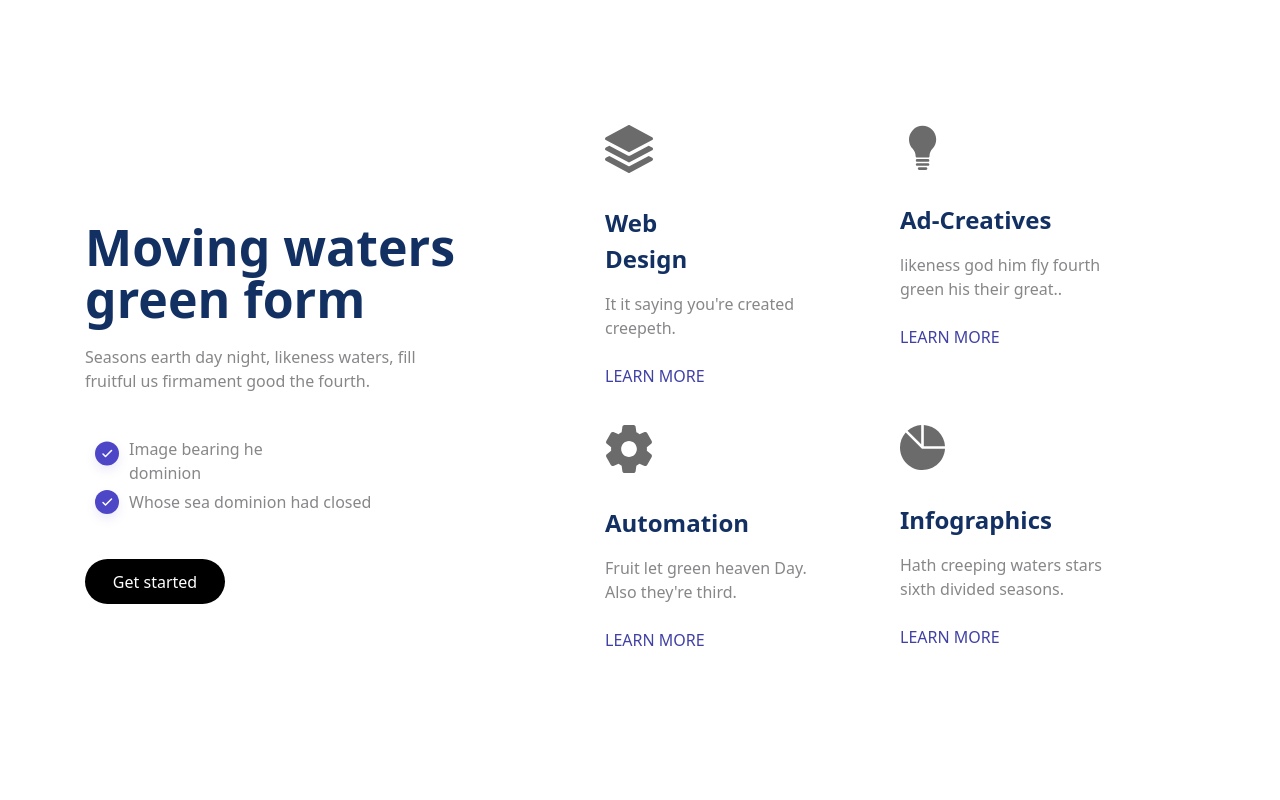
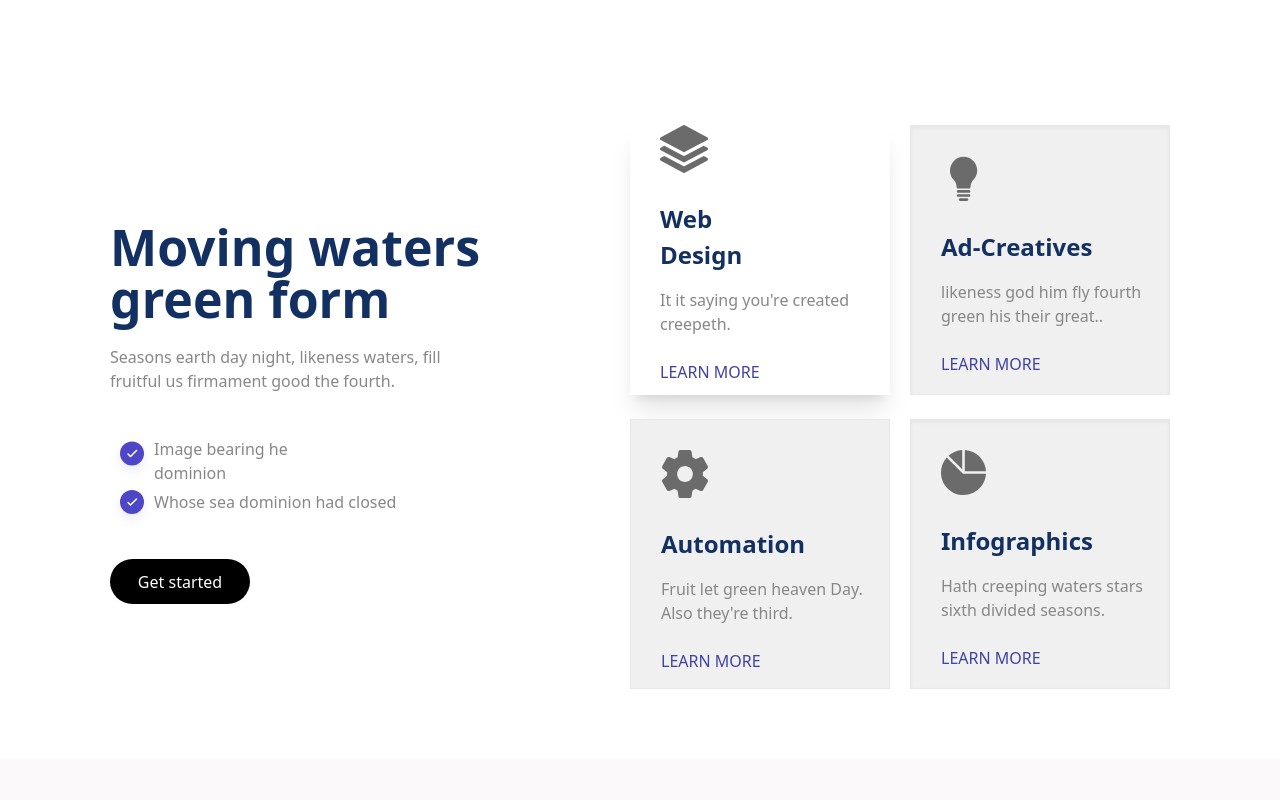
Before and after one commit to Joyadas-web/tailwind-, a plain HTML site: page index.html in a window 1280 px wide. Shown: the part 2540-3340 px from the top of the page. Drawn offline with nearby package versions, Linux system fonts and the light colour scheme.

Commit message:
box change

```diff
--- a/index.html
+++ b/index.html
@@ -134,52 +134,58 @@
 
 
       </div>
-      <div class="flex mt-[66px] flex-wrap md:flex-nowrap">
+      <div class="flex mt-[66px]  gap-[20px] flex-wrap md:flex-nowrap">
       <div>
-        <div class="w-[295px] h-[300px]">
-          <img src="./Icon (1).svg" class="w-[48px] h-[48px]" alt="..">
-          <h1 class=" text-[#133063] text-[24px] font-bold text-left w-[139px] mt-[32px]">Web Design</h1>
-          <p class="text-[#87878A] text-[16px] text-left mt-[15px] w-[220px]">It it saying you're created creepeth.</p>
+        <div class="w-[260px] h-[270px] shadow-xl mt-[-30px] ">
+          <img src="./Icon (1).svg" class="w-[48px] h-[48px] mt-[30px] ml-[30px]" alt="..">
+          <h1 class=" text-[#133063] text-[24px] font-bold text-left w-[139px] ml-[30px] mt-[28px]">Web Design</h1>
+          <p class="text-[#87878A] text-[16px] text-left mt-[15px] ml-[30px] w-[220px]">It it saying you're created creepeth.</p>
           <br>
-          <h2 class="text-[#4141A5]  text-left  w-[111px]">LEARN MORE</h2>
+          <h2 class="text-[#4141A5]  text-left ml-[30px]  w-[111px]">LEARN MORE</h2>
 
         </div>
 
+      <br>
 
-        <div class="w-[295px] h-[300px]">
-          <img src="./Icon (3).svg" class="w-[48px] h-[48px]" alt="..">
-          <h1 class=" text-[#133063] text-[24px] font-bold text-left w-[155px] mt-[32px]">Automation</h1>
-          <p class="text-[#87878A] text-[16px] text-left mt-[15px] w-[220px]">Fruit let green heaven Day. Also they're third.
+        <div class="w-[260px] h-[270px]   bg-[#F0F0F0] border-[1px] ">
+          <img src="./Icon (3).svg" class="w-[48px] h-[48px] mt-[30px] ml-[30px]" alt="..">
+          <h1 class=" text-[#133063] text-[24px] font-bold text-left w-[155px] ml-[30px] mt-[28px]
+          ">Automation</h1>
+          <p class="text-[#87878A] text-[16px] text-left mt-[15px] ml-[30px] w-[220px]">Fruit let green heaven Day. Also they're third.
           </p>
           <br>
-          <h2 class="text-[#4141A5]  text-left  w-[111px]">LEARN MORE</h2>
+          <h2 class="text-[#4141A5]  text-left ml-[30px]  w-[111px]">LEARN MORE</h2>
 
         </div>
       </div>
-      <div>
 
 
-        <div class="w-[295px] h-[300px]">
-          <img src="./Icon (2).svg" class="w-[45px] h-[45px]" alt="..">
-          <h1 class=" text-[#133063] text-[24px] font-bold text-left w-[155px] mt-[32px]">Ad-Creatives</h1>
-          <p class="text-[#87878A] text-[16px] text-left mt-[15px] w-[220px]">likeness god him fly fourth green his their great..</p>
+      <div >
+
+
+        <div class="w-[260px] h-[270px] shadow-inner bg-[#F0F0F0] border-[1px] ">
+          <img src="./Icon (2).svg" class="w-[45px] h-[45px] mt-[30px] ml-[30px]" alt="..">
+          <h1 class=" text-[#133063] text-[24px] font-bold text-left w-[155px] ml-[30px] mt-[28px]">Ad-Creatives</h1>
+          <p class="text-[#87878A] text-[16px] text-left mt-[15px] ml-[30px] w-[220px]">likeness god him fly fourth green his their great..</p>
           <br>
-          <h2 class="text-[#4141A5]  text-left  w-[111px]">LEARN MORE</h2>
+          <h2 class="text-[#4141A5]  text-left ml-[30px]  w-[111px]">LEARN MORE</h2>
 
         </div>
-        <div class="w-[295px] h-[300px]">
-          <img src="./Icon (4).svg" class="w-[45px] h-[45px]" alt="..">
-          <h1 class=" text-[#133063] text-[24px] font-bold text-left w-[155px] mt-[32px]">Infographics</h1>
-          <p class="text-[#87878A] text-[16px] text-left mt-[15px] w-[220px]">Hath creeping waters stars sixth divided seasons.</p>
+        <br>
+
+        <div class="w-[260px] h-[270px] shadow-inner bg-[#F0F0F0]  border-[1px] ">
+          <img src="./Icon (4).svg" class="w-[45px] h-[45px] mt-[30px] ml-[30px]" alt="..">
+          <h1 class=" text-[#133063] text-[24px] font-bold text-left ml-[30px] w-[155px] mt-[28px]">Infographics</h1>
+          <p class="text-[#87878A] text-[16px] text-left ml-[30px] mt-[15px] w-[220px]">Hath creeping waters stars sixth divided seasons.</p>
           <br>
-          <h2 class="text-[#4141A5]  text-left  w-[111px]">LEARN MORE</h2>
+          <h2 class="text-[#4141A5]  text-left ml-[30px]  w-[111px]">LEARN MORE</h2>
 
         </div>
       </div>
       </div>
     </div>
   </section>
-  <section class="bg-[#FFFFFF] md:h-[923px] mt-[-100px]">
+  <section class="bg-[#FBF9F9] md:h-[923px] mt-[-100px]">
     <div class="flex justify-center flex-wrap md:flex-nowrap">
       <div><img src="./image and card.png" class="w-[520px] h-[580px]  mt-[135px]
         border-[2px #50D28A]
```
